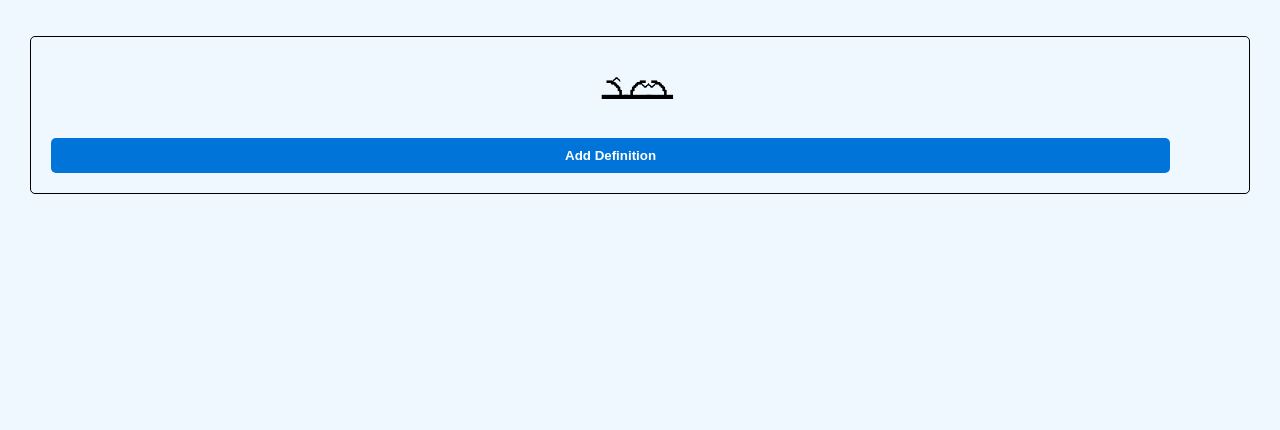
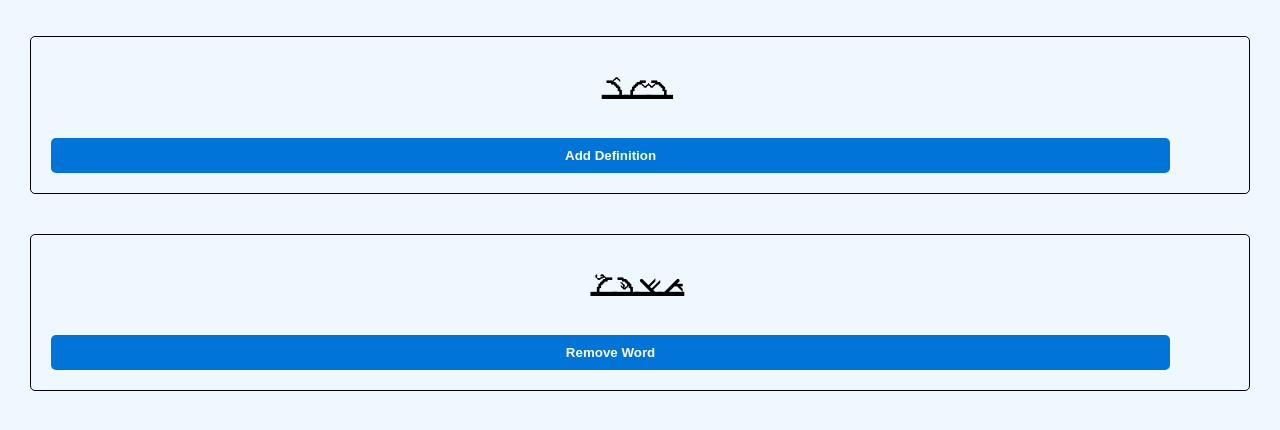
Before and after one commit to SGrimsley02/conlang, a Flask app: template templates/EditDictionary.html in a window 1280 px wide. Shown: the part 331-761 px from the top of the page. Run offline with Flask 3, Linux system fonts and the light colour scheme; the template is opened without the code that fills it, so the values that code supplies are empty.

Commit message:
Added functionality to remove words

```diff
--- a/templates/EditDictionary.html
+++ b/templates/EditDictionary.html
@@ -107,6 +107,18 @@
             </form>
         </div>
     </div>
+    <div class="container">
+        <div class="column">
+            <h2>ưƘƂƢ</h2>
+            <button class="btn" onclick="toggleColumn('RemoveWord')">Remove Word</button>
+        </div>
+        <div class="hidden_column" id="RemoveWord">
+            <form action="/remove" method="POST">
+                <input type="text" name="Word" placeholder="Word to Remove"><br>
+                <button type="submit">Remove</button>
+            </form>
+        </div>
+    </div>
 
 
     <script>
```
Also changed, not shown: Hub.py (+7 -1 lines).
